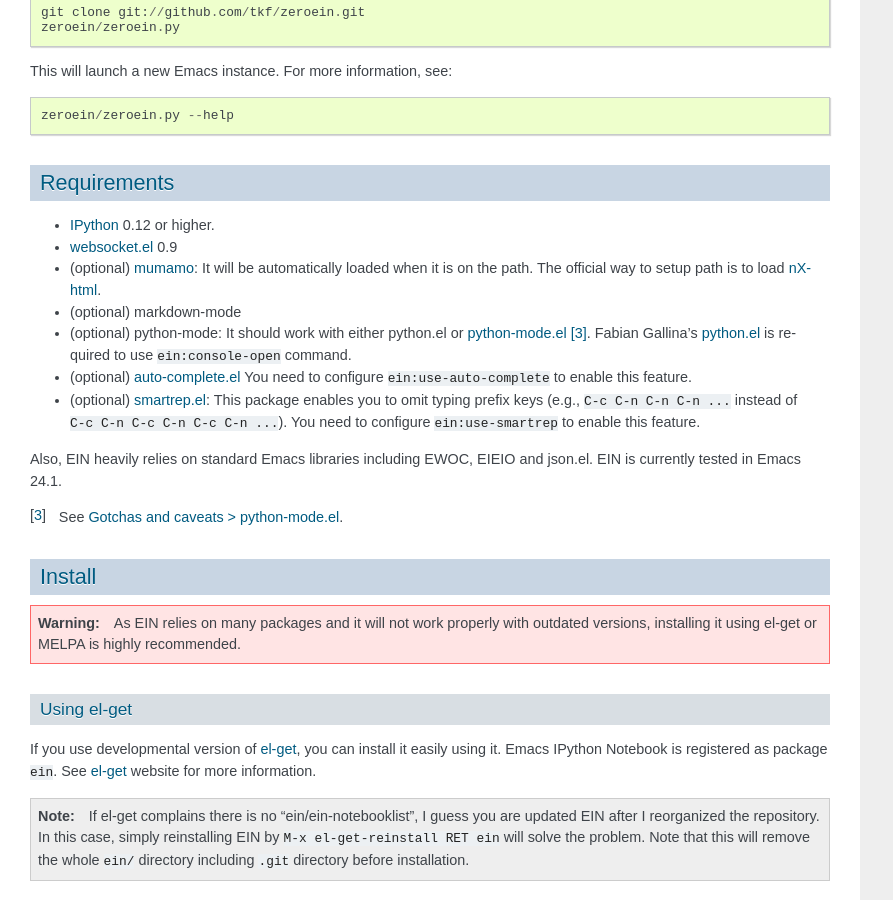
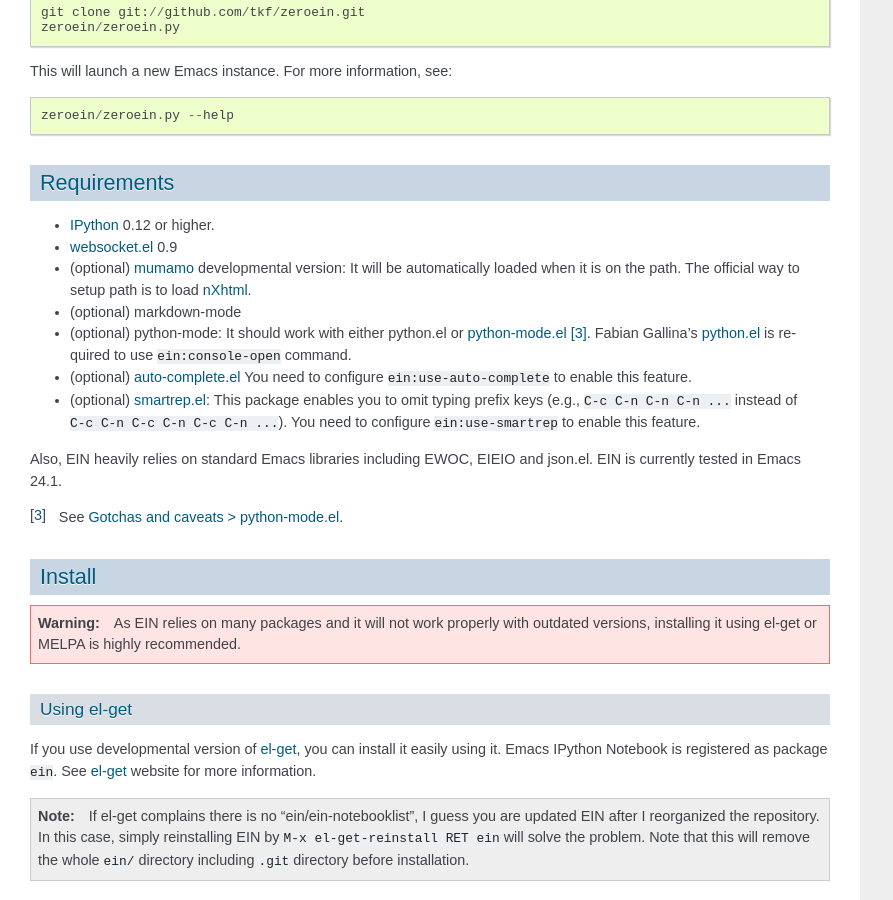
Before and after one commit to millejoh/emacs-ipython-notebook, a Sphinx documentation site: the page built from doc/source/index.rst, in a window 1280 px wide and 900 px high, scrolled down 2049 px. Shown: the whole window, without its empty margins (0-893 px from the left). Built offline with Sphinx 7.4.7, drawn with Linux system fonts in a browser that asks for light colours; cross-references to code outside the pages are shown as plain code.

Commit message:
Mention that dev version of MuMaMo is required
fixes #56

```diff
--- a/README.rst
+++ b/README.rst
@@ -93,7 +93,7 @@
 
 * IPython_ 0.12 or higher.
 * `websocket.el`_ 0.9
-* (optional) mumamo_:
+* (optional) mumamo_ developmental version:
   It will be automatically loaded when it is on the path.
   The official way to setup path is to load nXhtml_.
 * (optional) markdown-mode
--- a/doc/source/index.rst
+++ b/doc/source/index.rst
@@ -84,7 +84,7 @@
 
 * IPython_ 0.12 or higher.
 * `websocket.el`_ 0.9
-* (optional) mumamo_:
+* (optional) mumamo_ developmental version:
   It will be automatically loaded when it is on the path.
   The official way to setup path is to load nXhtml_.
 * (optional) markdown-mode
```
